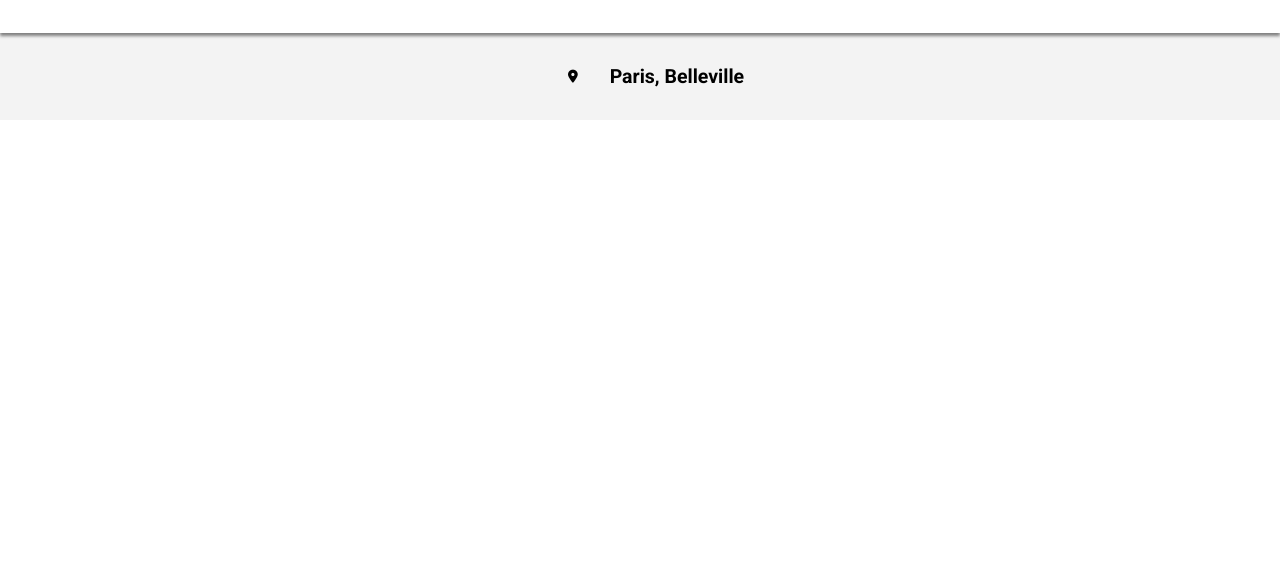
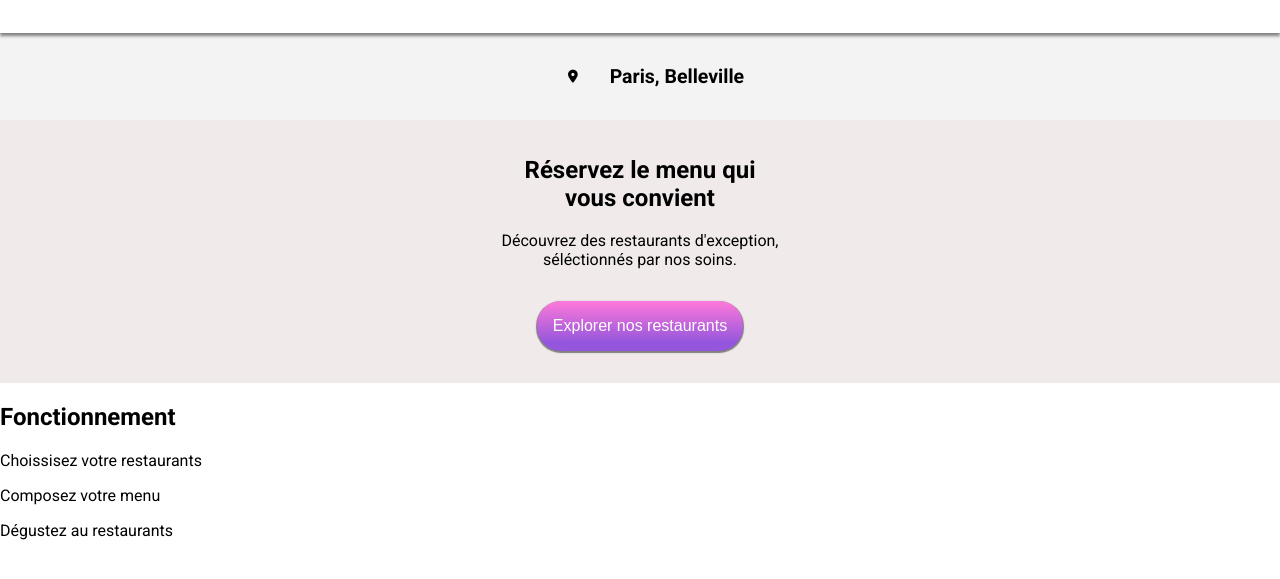
Before and after one commit to Djaoueln/Ohmyfood, a plain HTML site: page index.html in a window 1280 px wide. Shown: the part 103-682 px from the top of the page. Drawn offline with Linux system fonts and the light colour scheme.

Commit message:
research

```diff
--- a/index.html
+++ b/index.html
@@ -22,8 +22,27 @@
     <div class="search-city">
         <i class="fa-solid fa-location-dot"></i>
         <h2>Paris, Belleville</h2>
-
     </div>
+    <section class="research">
+         <h2>Réservez le menu qui <br>vous convient</br></h2>
+         <p>Découvrez des restaurants d'exception,
+         <br>séléctionnés par nos soins.</br></p>
+         <button class="grad">Explorer nos restaurants</button>
+    </section>
+    <section class="working">
+      <h2>Fonctionnement</h2>
+      <div class="working2">
+          <div classe="choose">
+               <p>Choissisez votre restaurants</p>
+          </div>
+          <div class="compose">
+               <p>Composez votre menu</p>
+          </div>
+          <div class="taste">
+               <p>Dégustez au restaurants</p>
+          </div>
+      </div>
+    </section>
 
 
 
--- a/style.css
+++ b/style.css
@@ -28,3 +28,28 @@ main .search-city
    {
      padding: 2rem ;
    }
+main .research
+   {
+      text-align: center;
+      background-color: #f0eaea;
+      padding-top: 1rem;
+   }
+.grad
+   {
+      background: rgb(147,86,220);;
+      background-image: linear-gradient(0deg, rgba(147,86,220,1) 16%, rgba(255,121,218,1) 100%);
+      padding: 1rem;
+      border-radius: 1.5rem;
+      border: none;
+      color: white;
+      font-size: 1rem;
+      transition: all, 200ms ;
+      margin-bottom: 2rem;
+      margin-top: 1rem;
+      box-shadow: 0px 1px 1px 1px GREY;
+   }
+button:hover
+   {
+      transform: scale(1.05);
+      opacity: 0.8;
+   }
```
